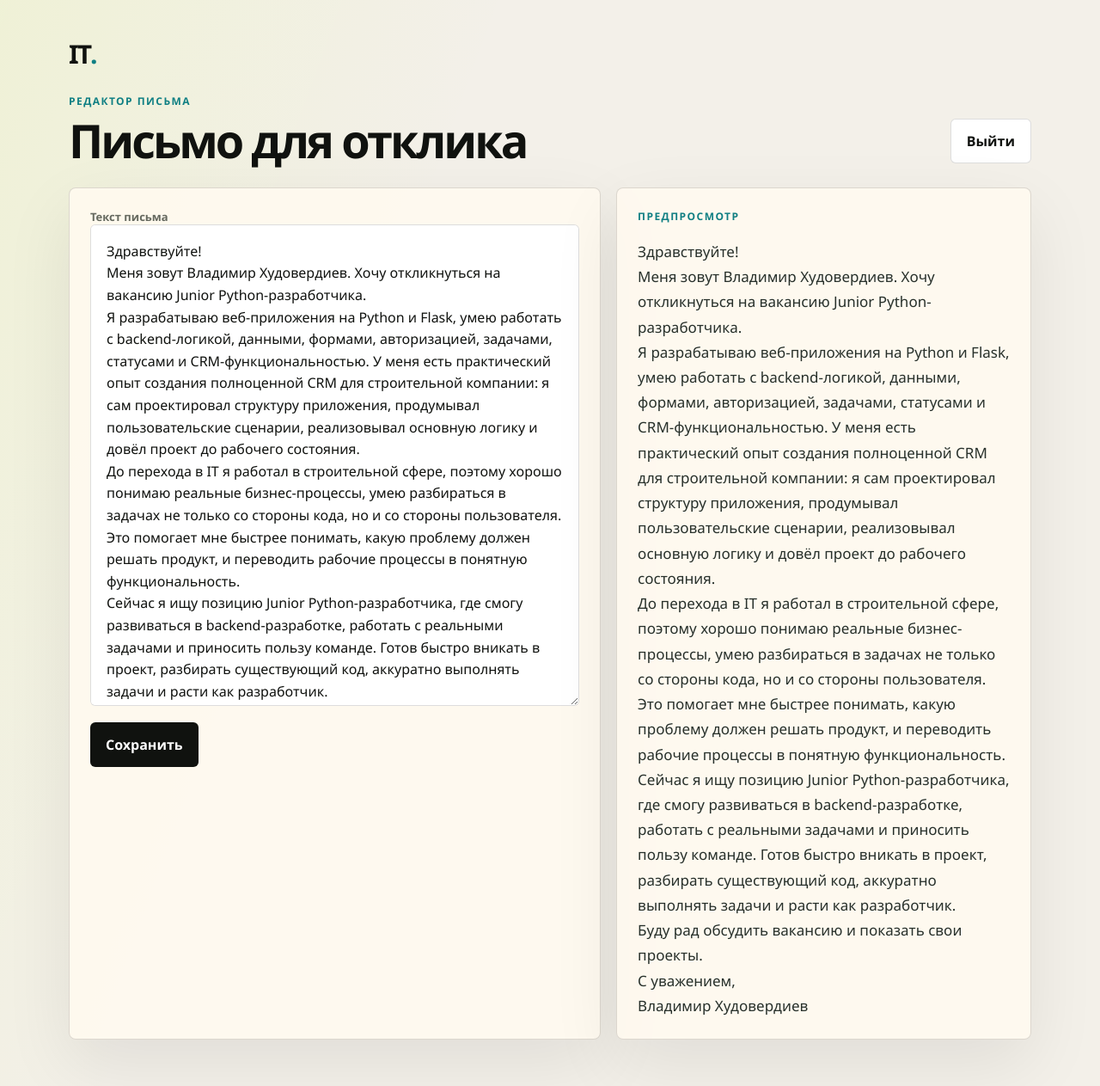
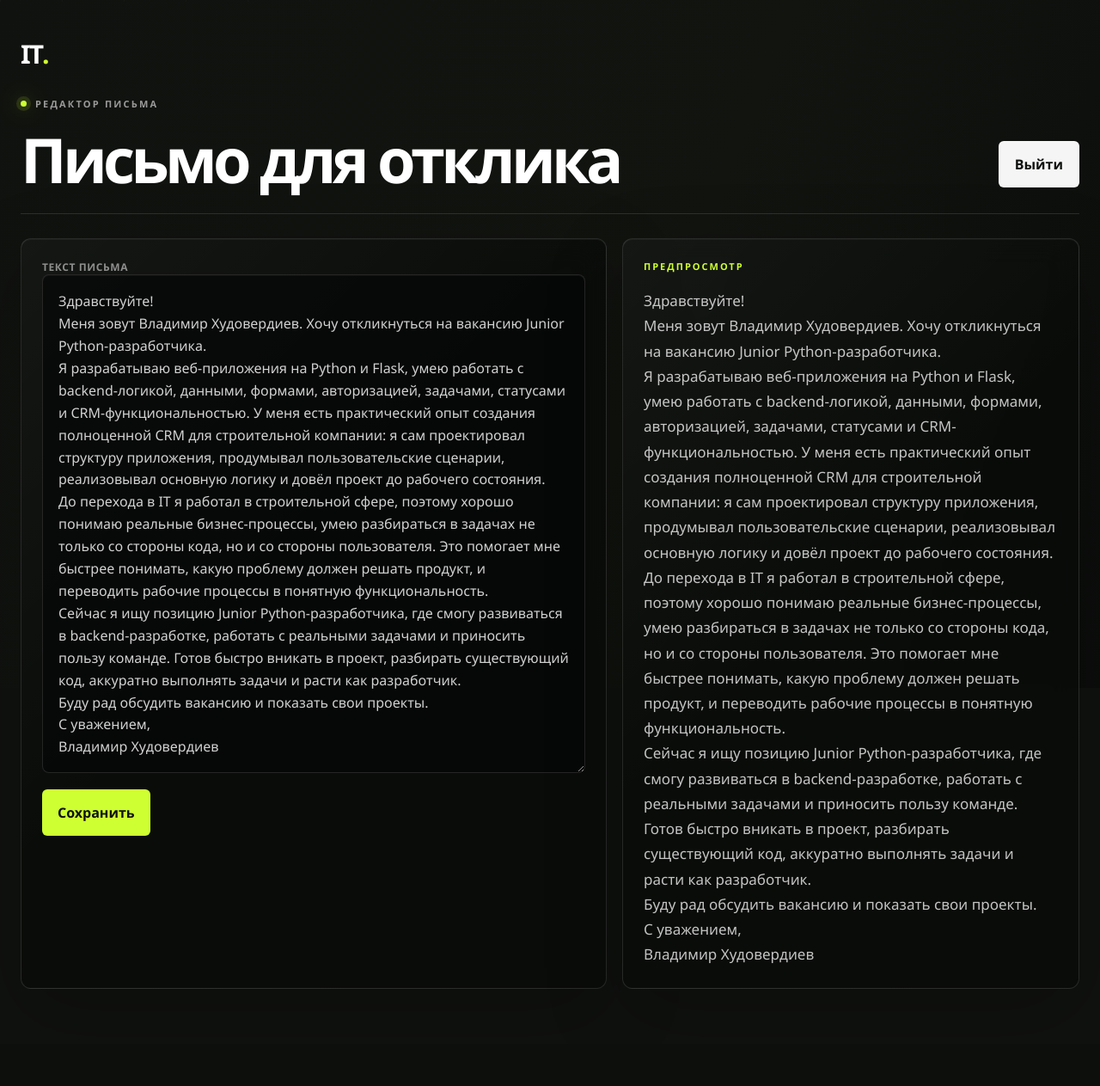
Before and after one commit to vhudoverdiev/khudoverdiev, a Flask app: page /pismo in a window 1280 px wide. Shown: the whole page at 86% size. After the commit the page ends 1150 px from the top, so only its background shows below. Run offline with Flask 3, Linux system fonts and the light colour scheme; the visitor is signed in with stand-in values (Sample User, id 1).

Commit message:
Auto update 2026-09-20 15:54

```diff
--- a/static/css/pismo.css
+++ b/static/css/pismo.css
@@ -1,11 +1,9 @@
 :root {
     --ink: #10120f;
-    --paper: #f3f0e9;
-    --panel: #fffaf0;
-    --line: rgba(16, 18, 15, 0.14);
     --lime: #ceff33;
-    --muted: #65695f;
-    --accent: #0f7f83;
+    --cyan: #65e7df;
+    --line: rgba(255, 255, 255, 0.12);
+    --ease-out: cubic-bezier(0.2, 0.75, 0.25, 1);
 }
 
 * {
@@ -15,12 +13,30 @@
 body {
     margin: 0;
     min-height: 100vh;
-    background:
-        linear-gradient(110deg, rgba(206, 255, 51, 0.1), transparent 34%),
-        var(--paper);
-    color: var(--ink);
+    overflow-x: hidden;
+    background: #10120f;
+    color: #fff;
     font-family: "Segoe UI Variable Text", "Segoe UI", Arial, sans-serif;
     -webkit-font-smoothing: antialiased;
+}
+
+body::before {
+    content: "";
+    position: fixed;
+    inset: 0;
+    z-index: -2;
+    background: linear-gradient(112deg, #10120f 0%, #121410 58%, #0b0d0b 100%);
+}
+
+body::after {
+    content: "";
+    position: fixed;
+    inset: 0;
+    z-index: -1;
+    background: linear-gradient(110deg, rgba(255, 255, 255, 0.028) 1px, transparent 1px);
+    background-size: 72px 100%;
+    mask-image: linear-gradient(90deg, #000, transparent 76%);
+    pointer-events: none;
 }
 
 a {
@@ -43,103 +59,151 @@ a:focus-visible {
 }
 
 .pismo-shell {
-    width: min(1120px, calc(100% - 32px));
+    width: min(1320px, calc(100% - 48px));
+    min-height: 100vh;
     margin: 0 auto;
-    padding: 42px 0 54px;
+    padding: 42px 0 64px;
 }
 
 .brand {
     display: inline-flex;
-    margin-bottom: 34px;
+    color: #fff;
     font-size: 30px;
     font-weight: 900;
     letter-spacing: -2px;
 }
 
 .brand span {
-    color: var(--accent);
+    color: var(--lime);
 }
 
 .eyebrow {
-    margin: 0 0 12px;
-    color: var(--accent);
-    font-size: 12px;
-    font-weight: 900;
-    letter-spacing: 0.12em;
+    display: flex;
+    align-items: center;
+    gap: 10px;
+    margin: 0 0 24px;
+    color: rgba(255, 255, 255, 0.58);
+    font-size: 11px;
+    font-weight: 800;
+    letter-spacing: 2.2px;
     text-transform: uppercase;
+}
+
+.eyebrow::before {
+    content: "";
+    width: 7px;
+    height: 7px;
+    border-radius: 50%;
+    background: var(--lime);
+    box-shadow: 0 0 0 5px rgba(206, 255, 51, 0.12), 0 0 24px rgba(206, 255, 51, 0.7);
 }
 
 h1 {
     margin: 0;
-    font-size: 54px;
-    line-height: 0.96;
-    letter-spacing: -0.055em;
-}
-
-.login-card,
-.editor-card,
-.preview-card {
-    border: 1px solid var(--line);
-    border-radius: 8px;
-    background: rgba(255, 250, 240, 0.88);
-    box-shadow: 0 28px 80px rgba(16, 18, 15, 0.08);
+    font-size: 72px;
+    line-height: 0.92;
+    letter-spacing: -0.065em;
 }
 
 .login-card {
-    width: min(500px, 100%);
-    margin: 70px auto 0;
+    position: relative;
+    width: min(560px, 100%);
+    margin: 72px auto 0;
     padding: 34px;
+    overflow: hidden;
+    border: 1px solid var(--line);
+    border-radius: 12px;
+    background:
+        radial-gradient(circle at 86% 16%, rgba(101, 231, 223, 0.14), transparent 30%),
+        linear-gradient(135deg, rgba(255, 255, 255, 0.055), transparent 46%),
+        rgba(9, 11, 9, 0.74);
+    box-shadow: 0 28px 90px rgba(0, 0, 0, 0.28), inset 0 1px rgba(255, 255, 255, 0.05);
+    backdrop-filter: blur(18px);
+}
+
+.login-card::before {
+    content: "portfolio";
+    display: flex;
+    align-items: center;
+    min-height: 34px;
+    margin: -34px -34px 30px;
+    padding: 0 16px 0 58px;
+    border-bottom: 1px solid rgba(255, 255, 255, 0.08);
+    background:
+        radial-gradient(circle at 17px 50%, rgba(255, 255, 255, 0.28) 0 3px, transparent 4px),
+        radial-gradient(circle at 29px 50%, rgba(206, 255, 51, 0.62) 0 3px, transparent 4px),
+        radial-gradient(circle at 41px 50%, rgba(101, 231, 223, 0.58) 0 3px, transparent 4px),
+        rgba(255, 255, 255, 0.025);
+    color: rgba(255, 255, 255, 0.46);
+    font-size: 8px;
+    font-weight: 800;
+    letter-spacing: 1px;
+    text-transform: uppercase;
+}
+
+.login-card .brand {
+    margin-bottom: 34px;
 }
 
 .login-form {
     display: grid;
     gap: 16px;
-    margin-top: 30px;
+    margin-top: 34px;
 }
 
 label {
     display: grid;
     gap: 8px;
-    color: var(--muted);
-    font-size: 13px;
+    color: rgba(255, 255, 255, 0.52);
+    font-size: 12px;
     font-weight: 800;
+    letter-spacing: 0.6px;
+    text-transform: uppercase;
 }
 
 input,
 textarea {
     width: 100%;
-    border: 1px solid var(--line);
-    border-radius: 6px;
-    background: #fff;
-    color: var(--ink);
+    border: 1px solid rgba(255, 255, 255, 0.12);
+    border-radius: 8px;
+    background: rgba(6, 8, 7, 0.72);
+    color: #fff;
+    box-shadow: inset 0 1px rgba(255, 255, 255, 0.04);
 }
 
 input {
-    min-height: 52px;
-    padding: 0 14px;
+    min-height: 54px;
+    padding: 0 15px;
 }
 
 textarea {
-    min-height: 560px;
+    min-height: 580px;
     resize: vertical;
     padding: 18px;
-    line-height: 1.6;
+    color: rgba(255, 255, 255, 0.82);
+    line-height: 1.62;
 }
 
 button {
-    min-height: 52px;
+    min-height: 54px;
     padding: 0 18px;
     border: 0;
     border-radius: 6px;
-    background: var(--ink);
-    color: #fff;
+    background: var(--lime);
+    color: var(--ink);
     font-weight: 900;
     cursor: pointer;
+    transition: transform 180ms var(--ease-out), box-shadow 180ms ease;
+}
+
+button:hover {
+    transform: translateY(-2px);
+    box-shadow: 0 16px 42px rgba(206, 255, 51, 0.16);
 }
 
 .secondary-button {
-    border: 1px solid var(--line);
-    background: #fff;
+    border: 1px solid rgba(255, 255, 255, 0.2);
+    background: rgba(255, 255, 255, 0.96);
     color: var(--ink);
 }
 
@@ -150,29 +214,44 @@ button {
 }
 
 .form-message.error {
-    color: #b42318;
+    color: #ff8f86;
 }
 
 .form-message.success {
-    color: var(--accent);
+    color: var(--lime);
 }
 
 .editor-header {
+    min-height: 170px;
     display: flex;
     align-items: end;
     justify-content: space-between;
-    gap: 20px;
-    margin-bottom: 28px;
+    gap: 24px;
+    padding-bottom: 30px;
+    border-bottom: 1px solid rgba(255, 255, 255, 0.12);
 }
 
 .editor-header .brand {
-    margin-bottom: 26px;
+    margin-bottom: 30px;
 }
 
 .editor-grid {
     display: grid;
-    grid-template-columns: minmax(0, 1fr) minmax(360px, 0.78fr);
+    grid-template-columns: minmax(0, 1fr) minmax(380px, 0.78fr);
     gap: 18px;
+    padding-top: 28px;
+}
+
+.editor-card,
+.preview-card {
+    overflow: hidden;
+    border: 1px solid var(--line);
+    border-radius: 12px;
+    background:
+        linear-gradient(135deg, rgba(255, 255, 255, 0.045), transparent 48%),
+        rgba(9, 11, 9, 0.74);
+    box-shadow: 0 28px 90px rgba(0, 0, 0, 0.22), inset 0 1px rgba(255, 255, 255, 0.05);
+    backdrop-filter: blur(16px);
 }
 
 .editor-card,
@@ -181,7 +260,7 @@ button {
 }
 
 .editor-actions {
-    min-height: 52px;
+    min-height: 54px;
     display: flex;
     align-items: center;
     justify-content: space-between;
@@ -191,16 +270,16 @@ button {
 
 .preview-label {
     margin: 0 0 18px;
-    color: var(--accent);
-    font-size: 12px;
+    color: var(--lime);
+    font-size: 11px;
     font-weight: 900;
-    letter-spacing: 0.12em;
+    letter-spacing: 2px;
     text-transform: uppercase;
 }
 
 .letter-preview {
     white-space: pre-wrap;
-    color: #27302b;
+    color: rgba(255, 255, 255, 0.76);
     font-size: 17px;
     line-height: 1.72;
 }
@@ -208,11 +287,21 @@ button {
 @media (max-width: 880px) {
     .pismo-shell {
         width: min(100% - 24px, 620px);
-        padding-top: 26px;
+        padding-top: 24px;
     }
 
     h1 {
-        font-size: 40px;
+        font-size: 42px;
+        line-height: 0.98;
+    }
+
+    .login-card {
+        margin-top: 34px;
+        padding: 26px;
+    }
+
+    .login-card::before {
+        margin: -26px -26px 26px;
     }
 
     .editor-header,
@@ -221,8 +310,10 @@ button {
     }
 
     .editor-header {
+        min-height: 0;
+        display: grid;
         align-items: start;
-        display: grid;
+        padding-bottom: 24px;
     }
 
     textarea {
```
Also changed, not shown: tests/test_app.py (+6 -0 lines).
